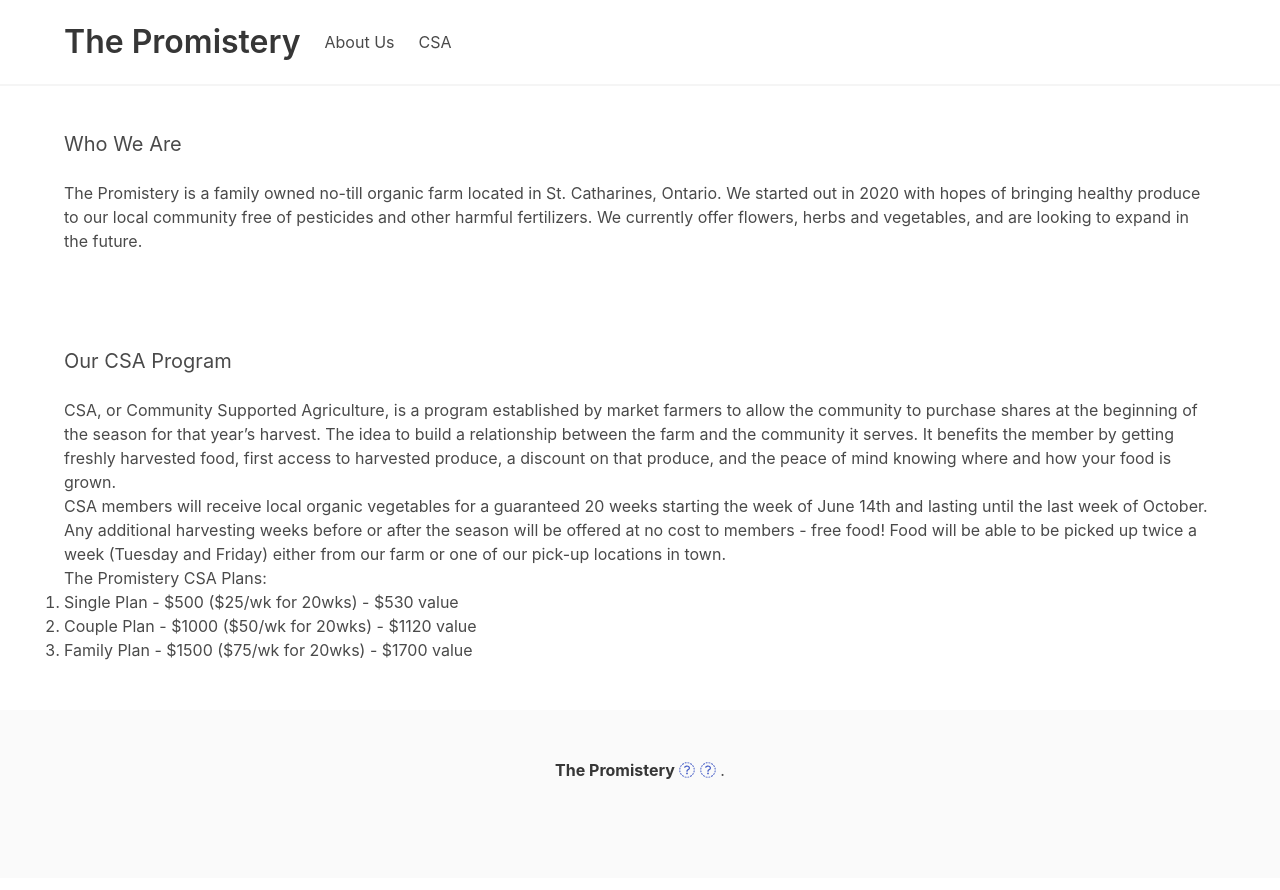
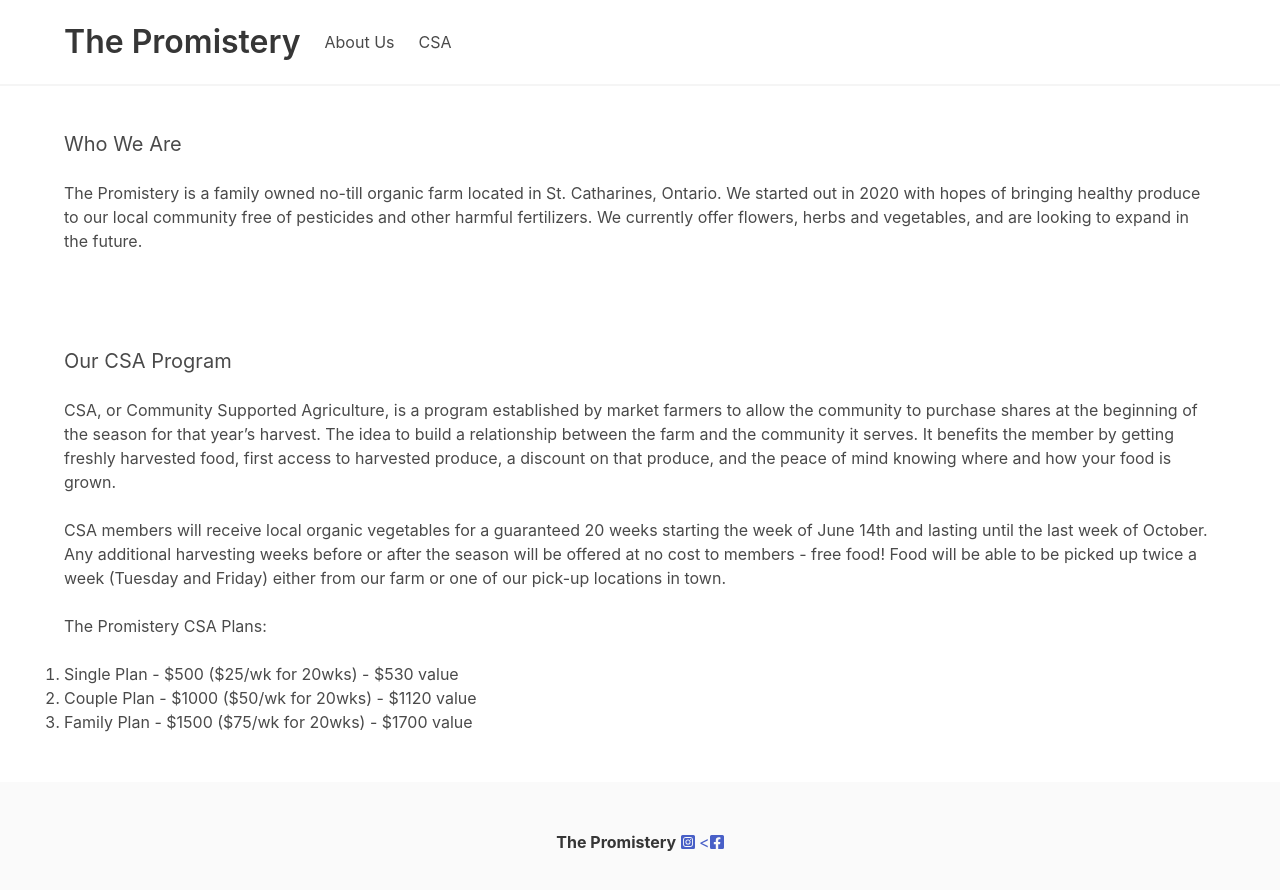
Before and after one commit to the-promistery/promistery-site, a plain HTML site: page index.html in a window 1280 px wide. Drawn offline with nearby package versions, Linux system fonts and the light colour scheme.

Commit message:
csa page

```diff
--- a/index.html
+++ b/index.html
@@ -1,4 +1,5 @@
 <html>
+
 <head>
     <meta charset="utf-8">
     <meta name="viewport" content="width=device-width, initial-scale=1">
@@ -7,6 +8,7 @@
     <link rel="stylesheet" href="https://cdn.jsdelivr.net/npm/bulma@0.9.1/css/bulma.min.css">
     <link href="https://fonts.googleapis.com/css2?family=Acme&display=swap" rel="stylesheet">
 </head>
+
 <body>
     <nav class="navbar bd-navbar navbar has-shadow is-spaced" role="navigation" aria-label="main navigation">
         <div class="container">
@@ -16,20 +18,17 @@
                         The Promistery
                     </h1>
                 </a>
-
                 <a role="button" class="navbar-burger" aria-label="menu" aria-expanded="false" data-target="navbarBasicExample">
                     <span aria-hidden="true"></span>
                     <span aria-hidden="true"></span>
                     <span aria-hidden="true"></span>
                 </a>
             </div>
-
             <div id="navbarBasicExample" class="navbar-menu">
                 <div class="navbar-start">
                     <a href="#about" class="navbar-item">
                         About Us
                     </a>
-
                     <a href="#CSA" class="navbar-item">
                         CSA
                     </a>
@@ -45,19 +44,18 @@
             </p>
         </div>
     </section>
-   <section class="section" id="about">
+    <section class="section" id="CSA">
         <div class="container">
             <h2 class="subtitle">
                 Our CSA Program
             </h2>
-      <p>
+            <p class="content">
                 CSA, or Community Supported Agriculture, is a program established by market farmers to allow the community to purchase shares at the beginning of the season for that year’s harvest. The idea to build a relationship between the farm and the community it serves. It benefits the member by getting freshly harvested food, first access to harvested produce, a discount on that produce, and the peace of mind knowing where and how your food is grown.
-
             </p>
-       <p>
+            <p class="content">
                 CSA members will receive local organic vegetables for a guaranteed 20 weeks starting the week of June 14th and lasting until the last week of October. Any additional harvesting weeks before or after the season will be offered at no cost to members - free food! Food will be able to be picked up twice a week (Tuesday and Friday) either from our farm or one of our pick-up locations in town.
             </p>
-	<p>
+            <p class="content">
                 The Promistery CSA Plans:
                 <ol type="1">
                     <li>Single Plan - $500 ($25/wk for 20wks) - $530 value</li>
@@ -71,12 +69,13 @@
         <div class="content has-text-centered">
             <p>
                 <strong>The Promistery</strong>
-      <a href="https://www.instagram.com/the.promistery/" target="_blank"><i class="fa fa-instagram" aria-hidden="true"></i>
-</a> <a href="https://www.facebook.com/the.promistery"><i class="fa fa-facebook-official" aria-hidden="true"></i>
-</a>.
+                <a href="https://www.instagram.com/the.promistery/" target="_blank"><i class="fab fa-instagram-square"></i>
+                </a> <a href="https://www.facebook.com/the.promistery"><<i class="fab fa-facebook-square"></i>
+                </a>
             </p>
         </div>
     </footer>
     <script defer src="https://use.fontawesome.com/releases/v5.14.0/js/all.js"></script>
 </body>
+
 </html>
```
Lines whose indentation alone changed are shown as unchanged.
